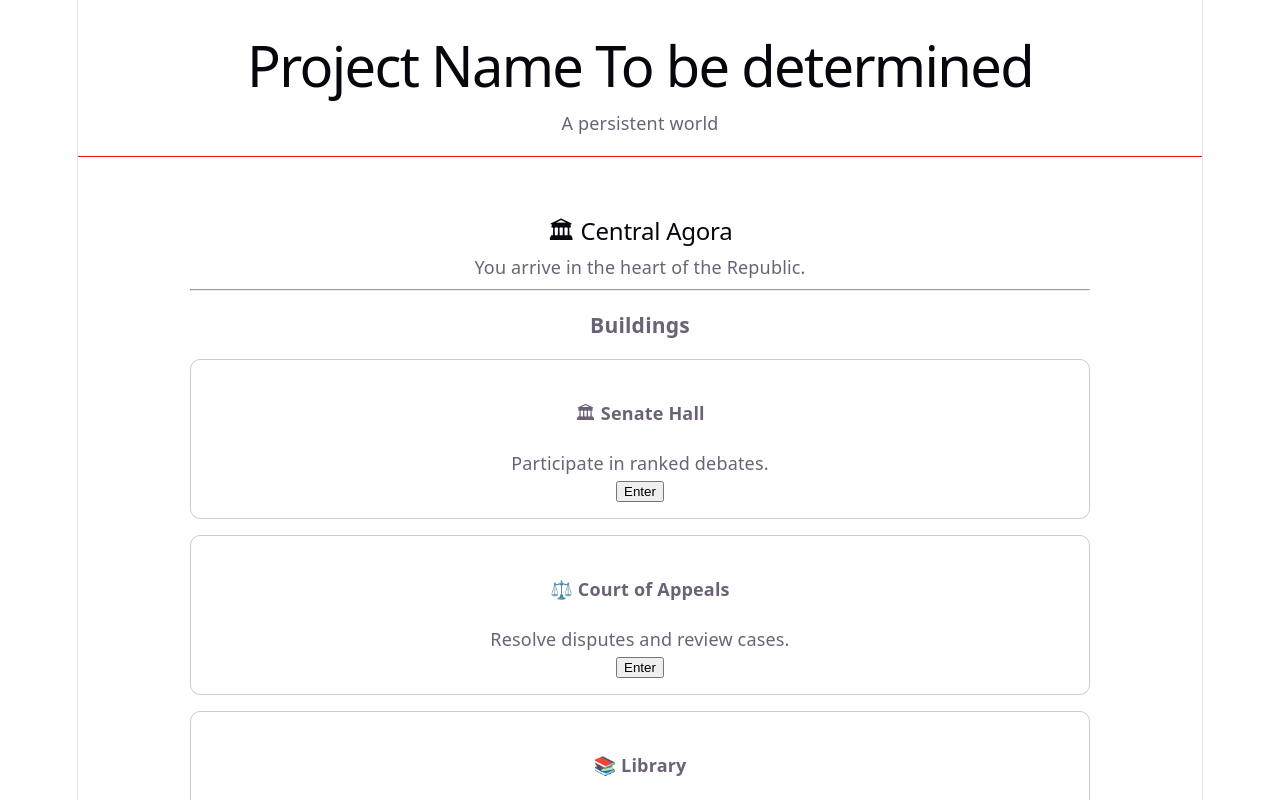
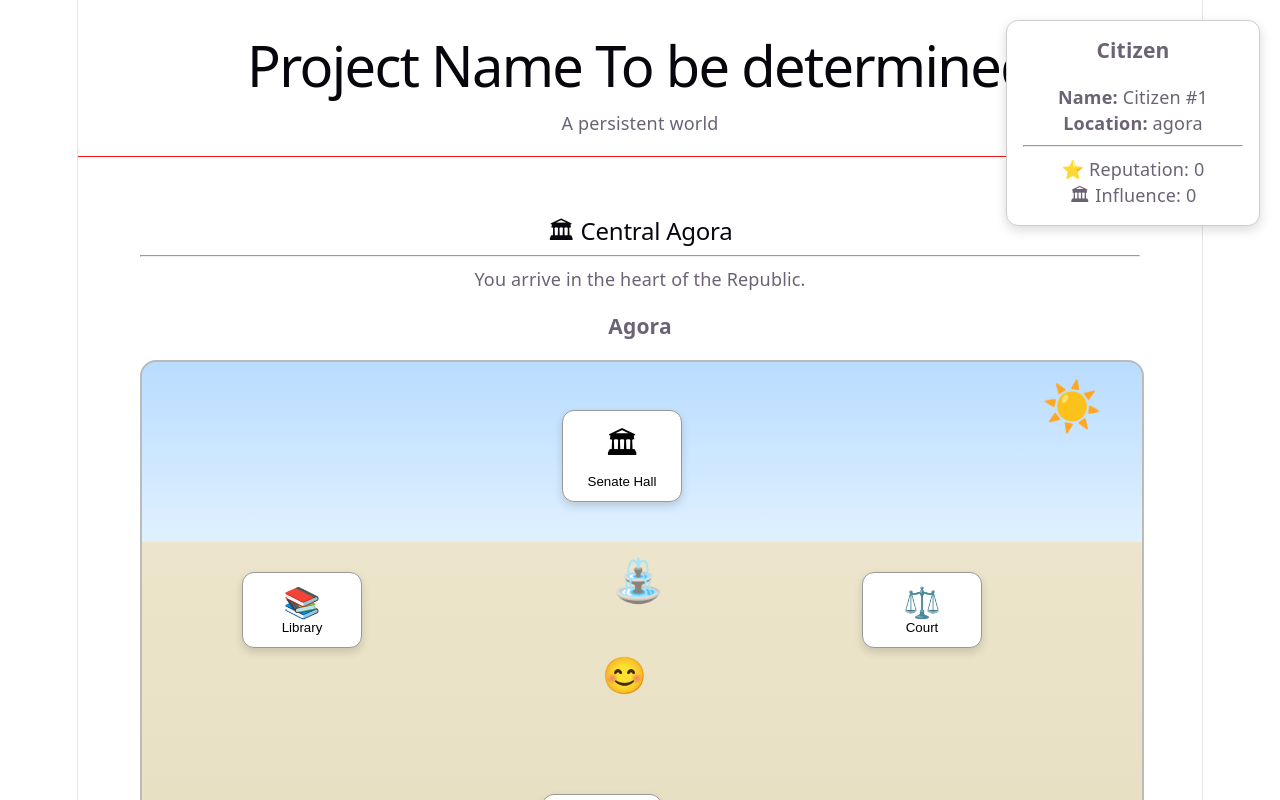
Before and after one commit to burnsmedia97-cell/debate-mmo1, a React (Vite) app: page / in a window 1280 px wide. Both pictures are taken after a click on the button "Enter the World". Shown: the top 800 px of the page. Built offline with nearby package versions, Linux system fonts and the light colour scheme.

Commit message:
Additional UI elements added incl HUD and refactor of locations

```diff
--- a/src/App.tsx
+++ b/src/App.tsx
@@ -4,17 +4,27 @@ import LandingPage from "./pages/LandingPage";
 import Agora from "./components/Agora";
 import type { Location } from "./types/location";
 import Library from "./pages/Library";
+import HUD from "./components/HUD";
 
 function App() {
+
   const [currentLocation, setCurrentLocation] =
   useState<Location>("landing");
 
   console.log(currentLocation);
 
+const hud = (
+  <HUD
+    citizenName="Citizen #1"
+    location={currentLocation}
+  />
+);
+
   if (currentLocation === "landing") {
     return (
       <div>
         <Header />
+        {hud}
         <LandingPage onEnter={() => setCurrentLocation("agora")} />
       </div>
     );
@@ -24,6 +34,7 @@ function App() {
     return (
       <div>
         <Header />
+        {hud}
         <Library onBack={() => setCurrentLocation("agora")} />
       </div>
     );
@@ -32,6 +43,7 @@ function App() {
   return (
     <div>
       <Header />
+      {hud}
       <Agora
         onEnterBuilding={(buildingId) =>
           setCurrentLocation(buildingId as Location)
--- a/src/components/Agora.tsx
+++ b/src/components/Agora.tsx
@@ -1,6 +1,5 @@
-import { buildings } from "../data/buildings";
-import BuildingCard from "./BuildingCard";
-
+import AgoraMap from "./AgoraMap";
+import LocationLayout from "./LocationLayout";
 
 type AgoraProps = {
   onEnterBuilding: (buildingId: string) => void;
@@ -8,36 +7,12 @@ type AgoraProps = {
 
 function Agora({ onEnterBuilding }: AgoraProps) {
   return (
-    <main
-      style={{
-        maxWidth: "900px",
-        margin: "40px auto",
-        padding: "20px",
-      }}
-    >
-      <h2>🏛 Central Agora</h2>
-
+    <LocationLayout title="🏛 Central Agora">
       <p>You arrive in the heart of the Republic.</p>
 
-      <hr />
+      <h3>Agora</h3>
 
-      <h3>Buildings</h3>
-
-     <div
-  style={{
-    display: "grid",
-    gap: "16px",
-    marginTop: "20px",
-  }}
->
-  {buildings.map((building) => (
-  <BuildingCard
-    key={building.id}
-    building={building}
-    onEnter={onEnterBuilding}
-  />
-))}
-</div>
+      <AgoraMap onEnter={onEnterBuilding} />
 
       <hr />
 
@@ -46,7 +21,7 @@ function Agora({ onEnterBuilding }: AgoraProps) {
       <p>Citizen #1 (You)</p>
 
       <p>No one else is here... yet.</p>
-    </main>
+    </LocationLayout>
   );
 }
 
--- /dev/null
+++ b/src/components/AgoraMap.tsx
@@ -0,0 +1,114 @@
+type BuildingPosition = {
+  id: string;
+  name: string;
+  icon: string;
+  x: string;
+  y: string;
+};
+
+const positions: BuildingPosition[] = [
+  {
+    id: "senate",
+    name: "Senate Hall",
+    icon: "🏛",
+    x: "42%",
+    y: "8%",
+  },
+  {
+    id: "library",
+    name: "Library",
+    icon: "📚",
+    x: "10%",
+    y: "35%",
+  },
+  {
+    id: "court",
+    name: "Court",
+    icon: "⚖️",
+    x: "72%",
+    y: "35%",
+  },
+  {
+    id: "plaza",
+    name: "Voting Plaza",
+    icon: "🗳",
+    x: "40%",
+    y: "72%",
+  },
+];
+
+type AgoraMapProps = {
+  onEnter: (buildingId: string) => void;
+};
+
+function AgoraMap({ onEnter }: AgoraMapProps) {
+  return (
+    <div
+      style={{
+        position: "relative",
+        width: "100%",
+        height: "600px",
+        border: "2px solid #bbb",
+        borderRadius: "16px",
+        background:
+  "linear-gradient(to bottom, #b9dcff 0%, #dff1ff 30%, #ece5cb 30%, #e6ddbf 100%)",
+overflow: "hidden",
+      }}
+    >
+
+      <div
+  style={{
+    position: "absolute",
+    top: "30px",
+    right: "40px",
+    fontSize: "48px",
+  }}
+>
+  ☀️
+</div>
+      {positions.map((building) => (
+        <button
+          key={building.id}
+          onClick={() => onEnter(building.id)}
+         style={{
+  position: "absolute",
+  left: building.x,
+  top: building.y,
+  padding: "12px",
+  borderRadius: "12px",
+  border: "1px solid #999",
+  backgroundColor: "white",
+  cursor: "pointer",
+  minWidth: "120px",
+  boxShadow: "0 4px 8px rgba(0,0,0,0.15)",
+}}
+        >
+          <div style={{ fontSize: "30px" }}>{building.icon}</div>
+          <div>{building.name}</div>
+        </button>
+      ))}
+<div
+  style={{
+    position: "absolute",
+    left: "47%",
+    top: "34%",
+    fontSize: "42px",
+  }}
+>
+  ⛲
+</div>
+      <div
+        style={{
+          position: "absolute",
+          left: "46%",
+          top: "50%",
+          fontSize: "36px",
+        }}
+      >
+        😊
+      </div>
+    </div>
+  );
+}
+
+export default AgoraMap;
--- a/src/components/BuildingCard.tsx
+++ b/src/components/BuildingCard.tsx
@@ -10,8 +10,11 @@ function BuildingCard({ building, onEnter }: BuildingCardProps) {
     <div
   style={{
     border: "1px solid #ccc",
-        borderRadius: "10px",
+    borderRadius: "12px",
     padding: "16px",
+    backgroundColor: "#fafafa",
+    boxShadow: "0 2px 6px rgba(0,0,0,0.1)",
+    transition: "transform 0.2s ease",
   }}
 >
       <h4>
@@ -20,7 +23,15 @@ function BuildingCard({ building, onEnter }: BuildingCardProps) {
 
       <p>{building.description}</p>
 
-      <button onClick={() => onEnter(building.id)}>
+      <button
+  onClick={() => onEnter(building.id)}
+  style={{
+    padding: "8px 16px",
+    borderRadius: "8px",
+    cursor: "pointer",
+    fontWeight: "bold",
+  }}
+>
   Enter
 </button>
     </div>
--- /dev/null
+++ b/src/components/HUD.tsx
@@ -0,0 +1,37 @@
+type HUDProps = {
+  citizenName: string;
+  location: string;
+};
+
+function HUD({ citizenName, location }: HUDProps) {
+  return (
+    <div
+      style={{
+        position: "fixed",
+        top: "20px",
+        right: "20px",
+        width: "220px",
+        padding: "16px",
+        borderRadius: "12px",
+        backgroundColor: "white",
+        border: "1px solid #ccc",
+        boxShadow: "0 4px 12px rgba(0,0,0,0.15)",
+        zIndex: 1000,
+      }}
+    >
+      <h3 style={{ marginTop: 0 }}>Citizen</h3>
+
+      <p><strong>Name:</strong> {citizenName}</p>
+
+      <p><strong>Location:</strong> {location}</p>
+
+      <hr />
+
+      <p>⭐ Reputation: 0</p>
+
+      <p>🏛 Influence: 0</p>
+    </div>
+  );
+}
+
+export default HUD;
--- /dev/null
+++ b/src/components/LocationLayout.tsx
@@ -0,0 +1,29 @@
+import type { ReactNode } from "react";
+
+type LocationLayoutProps = {
+  title: string;
+  children: ReactNode;
+};
+
+function LocationLayout({
+  title,
+  children,
+}: LocationLayoutProps) {
+  return (
+    <main
+      style={{
+        maxWidth: "1000px",
+        margin: "40px auto",
+        padding: "20px",
+      }}
+    >
+      <h2>{title}</h2>
+
+      <hr />
+
+      {children}
+    </main>
+  );
+}
+
+export default LocationLayout;
--- a/src/pages/Library.tsx
+++ b/src/pages/Library.tsx
@@ -1,25 +1,21 @@
+import LocationLayout from "../components/LocationLayout";
+
 type LibraryProps = {
   onBack: () => void;
 };
 
 function Library({ onBack }: LibraryProps) {
   return (
-    <main
-      style={{
-        maxWidth: "900px",
-        margin: "40px auto",
-        padding: "20px",
-      }}
-    >
-      <h2>📚 Library</h2>
-
+    <LocationLayout title="📚 Library">
       <p>
         Welcome to the Library. Here you'll eventually browse evidence,
         research topics, and prepare arguments before entering debates.
       </p>
 
-      <button onClick={onBack}>← Return to Agora</button>
-    </main>
+      <button onClick={onBack}>
+        ← Return to Agora
+      </button>
+    </LocationLayout>
   );
 }
 
```
Lines whose indentation alone changed are shown as unchanged.
